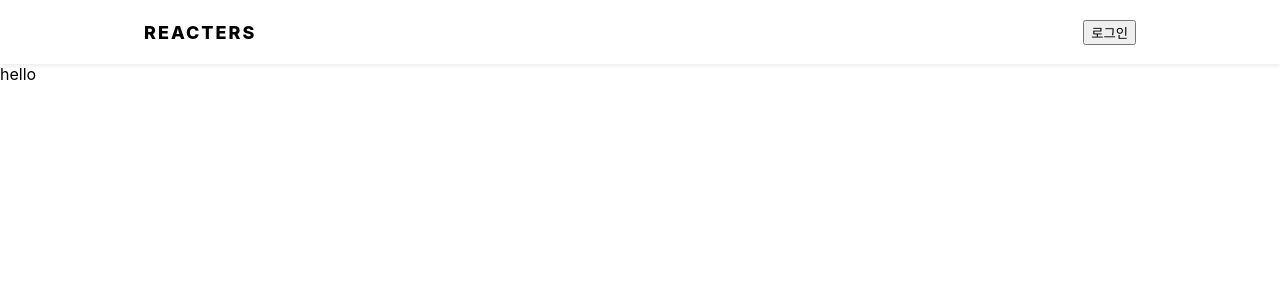
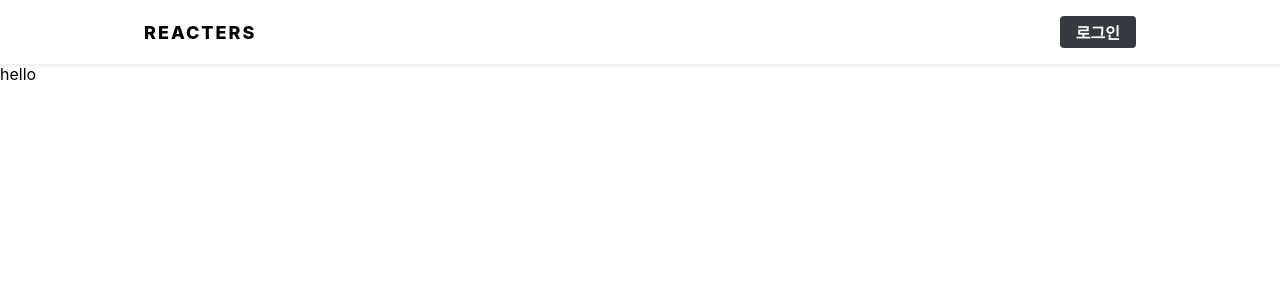
Before and after one commit to dev-93/blog, a React (Create React App) app in the folder blog-frontend/: page / in a window 1280 px wide. Shown: the top 300 px of the page. Built offline with nearby package versions, Linux system fonts and the light colour scheme.

Commit message:
header button 수정

```diff
--- a/blog-frontend/src/components/common/Button.js
+++ b/blog-frontend/src/components/common/Button.js
@@ -5,15 +5,15 @@ import { withRouter } from "react-router-dom";
 
 const Button = ({to, history, ...rest}) => {
     const onClick = e => {
-        if(to) {
+        if (to) {
             history.push(to);
         }
-        if(rest.onClick) {
+        if (rest.onClick) {
             rest.onClick(e)
         }
     };
 
-    return <StyledButton {...rest} onclick={onclick}   />;
+    return <StyledButton {...rest} onClick={onClick} />;
 
 };
 
@@ -53,4 +53,4 @@ const StyledButton = styled.button`
     }
 `;
 
-export default Button;
+export default withRouter(Button);
--- a/blog-frontend/src/components/common/Header.js
+++ b/blog-frontend/src/components/common/Header.js
@@ -1,20 +1,22 @@
 import React from 'react';
+import { Link } from 'react-router-dom';
 import styled from "styled-components";
+import Button from './Button';
 import Responsive from './Responsive';
-
 
 const Header = () => {
     return (
         <>
             <HeaderBlock>
                 <Wrapper>
-                    <div className="logo">REACTERS</div>
+                    <Link to="/" className="logo">
+                    REACTERS
+                    </Link>
                     <div className="right">
-                        <button>로그인</button>
+                        <Button to="/login">로그인</Button>
                     </div>
                 </Wrapper>
             </HeaderBlock>
-
             <Spacer/>
         </>
     )
```
